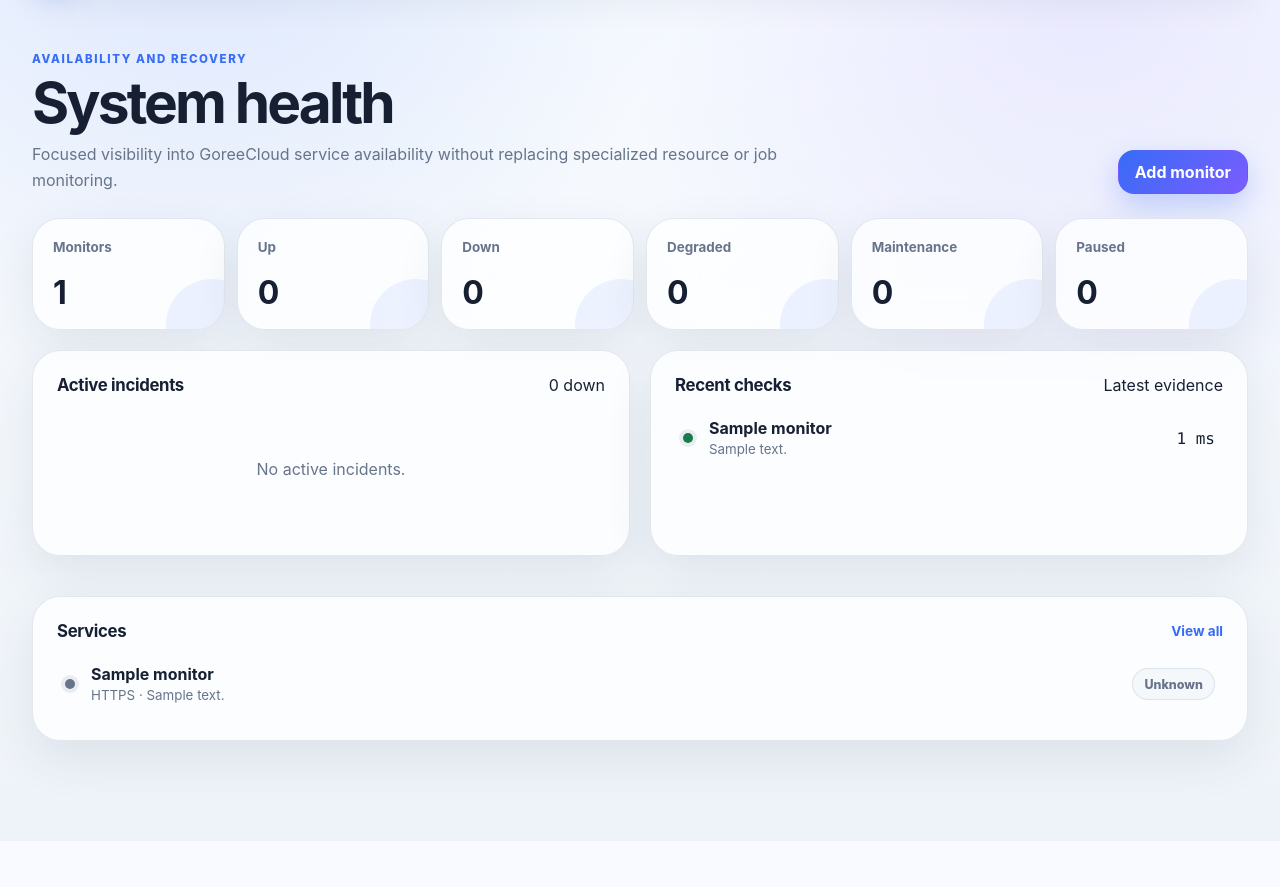
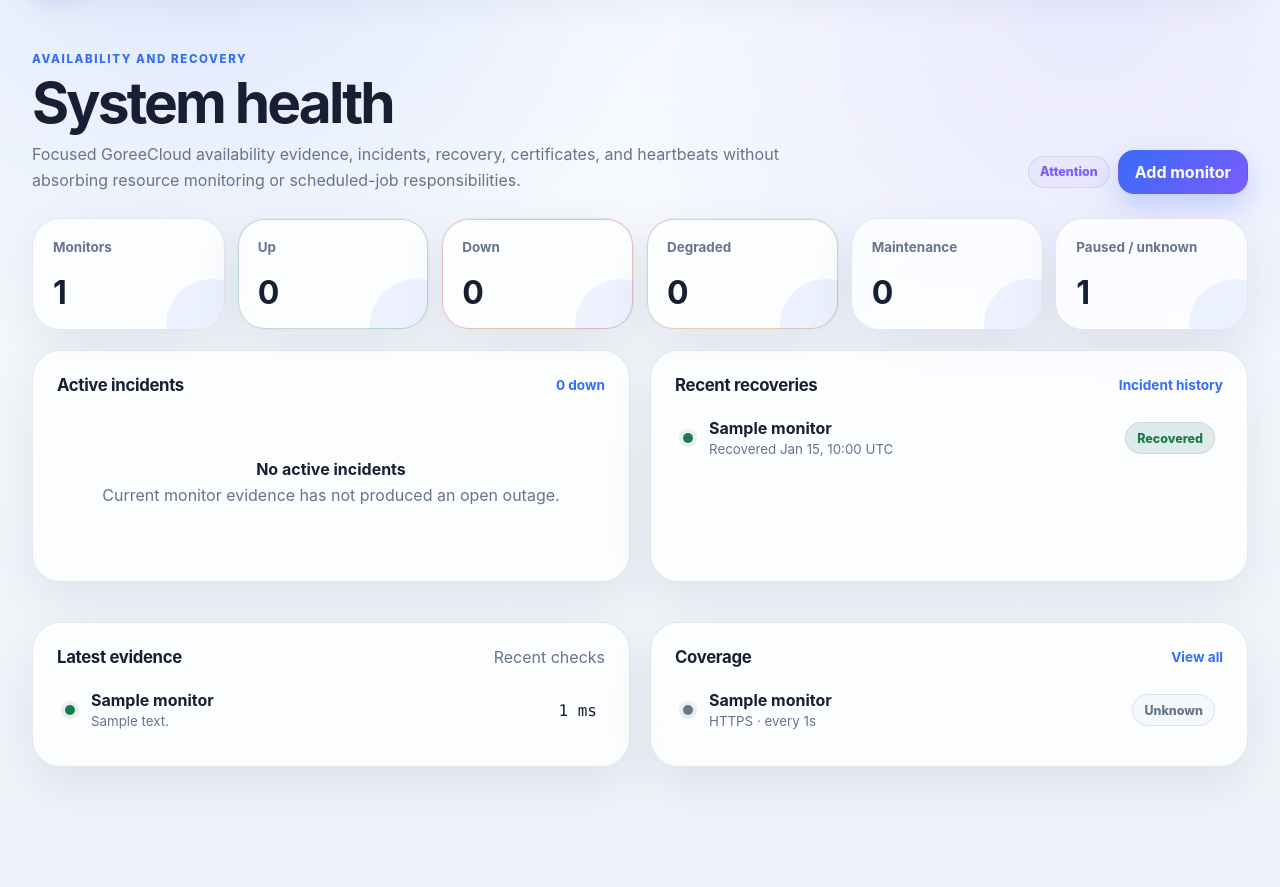
Before and after one commit to GoreeCloud/goreecloud-monitor, a Django app: page / in a window 1280 px wide. Shown: the part 72-959 px from the top of the page. Before the commit the page ends 857 px from the top, so only its background shows below. Run offline with Django 5.2, Linux system fonts and the light colour scheme; a user stored in the database is signed in; tables that the repository leaves empty hold one stand-in row (values such as "Sample post"); parts of the project's set-up code (start-up, migrations or seed data) failed here and were passed over.

Commit message:
Complete Glaze UI operational workflows

```diff
--- a/src/monitoring/urls.py
+++ b/src/monitoring/urls.py
@@ -12,10 +12,12 @@ urlpatterns = [
     path("monitors/<int:pk>/edit/", views.MonitorUpdateView.as_view(), name="monitor-update"),
     path("monitors/<int:pk>/delete/", views.MonitorDeleteView.as_view(), name="monitor-delete"),
     path("monitors/<int:pk>/rotate-token/", views.rotate_heartbeat_token, name="monitor-rotate-token"),
+    path("incidents/", views.incident_list, name="incident-list"),
     path("maintenance/", views.MaintenanceListView.as_view(), name="maintenance-list"),
     path("maintenance/new/", views.MaintenanceCreateView.as_view(), name="maintenance-create"),
     path("maintenance/<int:pk>/edit/", views.MaintenanceUpdateView.as_view(), name="maintenance-update"),
     path("maintenance/<int:pk>/delete/", views.MaintenanceDeleteView.as_view(), name="maintenance-delete"),
+    path("notifications/", views.notifications_view, name="notifications"),
     path("settings/", views.settings_view, name="settings"),
     path("push/<str:token>/", views.push_heartbeat, name="push-heartbeat"),
     path("health/live/", views.health_live, name="health-live"),
--- a/src/monitoring/views.py
+++ b/src/monitoring/views.py
@@ -8,7 +8,7 @@ from django.contrib import messages
 from django.contrib.auth.decorators import login_required
 from django.contrib.auth.mixins import LoginRequiredMixin, UserPassesTestMixin
 from django.db import connection
-from django.db.models import Count
+from django.db.models import Count, Q
 from django.http import HttpRequest, HttpResponse, JsonResponse
 from django.shortcuts import get_object_or_404, redirect, render
 from django.urls import reverse_lazy
@@ -21,20 +21,48 @@ from .forms import MaintenanceWindowForm, MonitorForm
 from .models import CheckResult, Incident, MaintenanceWindow, Monitor
 
 
+GLAZE_UI_VERSION = "1.0.0"
+
+
 class StaffRequiredMixin(LoginRequiredMixin, UserPassesTestMixin):
+    """Restrict configuration changes to explicitly privileged Monitor administrators."""
+
     def test_func(self):
         return self.request.user.is_staff
 
 
 @login_required
 def dashboard(request: HttpRequest) -> HttpResponse:
+    """Render the operational overview without exposing monitor credentials or raw payloads."""
+
     counts = {state: 0 for state, _ in Monitor.State.choices}
     for row in Monitor.objects.values("state").annotate(total=Count("id")):
         counts[row["state"]] = row["total"]
+
+    total = sum(counts.values())
+    if counts[Monitor.State.DOWN]:
+        overall_state = "Down"
+        overall_tone = "down"
+    elif counts[Monitor.State.DEGRADED]:
+        overall_state = "Degraded"
+        overall_tone = "degraded"
+    elif total and counts[Monitor.State.UP] == total:
+        overall_state = "Healthy"
+        overall_tone = "up"
+    elif total:
+        overall_state = "Attention"
+        overall_tone = "maintenance"
+    else:
+        overall_state = "Awaiting setup"
+        overall_tone = "unknown"
+
     context = {
         "counts": counts,
-        "total": Monitor.objects.count(),
+        "total": total,
+        "overall_state": overall_state,
+        "overall_tone": overall_tone,
         "active_incidents": Incident.objects.filter(ended_at__isnull=True).select_related("monitor")[:8],
+        "recent_recoveries": Incident.objects.filter(ended_at__isnull=False).select_related("monitor")[:8],
         "recent_checks": CheckResult.objects.select_related("monitor")[:12],
         "monitors": Monitor.objects.all()[:12],
     }
@@ -45,6 +73,38 @@ class MonitorListView(LoginRequiredMixin, ListView):
     model = Monitor
     template_name = "monitoring/monitor_list.html"
     context_object_name = "monitors"
+
+    def get_queryset(self):
+        queryset = super().get_queryset()
+        query = self.request.GET.get("q", "").strip()
+        state = self.request.GET.get("state", "").strip().upper()
+        kind = self.request.GET.get("kind", "").strip().upper()
+
+        if query:
+            # Search names only. Target values can contain private hostnames or addresses and
+            # should not be echoed into a broad discovery surface unnecessarily.
+            queryset = queryset.filter(name__icontains=query)
+        valid_states = {value for value, _ in Monitor.State.choices}
+        valid_kinds = {value for value, _ in Monitor.Kind.choices}
+        if state in valid_states:
+            queryset = queryset.filter(state=state)
+        if kind in valid_kinds:
+            queryset = queryset.filter(kind=kind)
+        return queryset
+
+    def get_context_data(self, **kwargs):
+        context = super().get_context_data(**kwargs)
+        context.update(
+            {
+                "query": self.request.GET.get("q", "").strip(),
+                "state_filter": self.request.GET.get("state", "").strip().upper(),
+                "kind_filter": self.request.GET.get("kind", "").strip().upper(),
+                "state_choices": Monitor.State.choices,
+                "kind_choices": Monitor.Kind.choices,
+                "result_count": self.object_list.count(),
+            }
+        )
+        return context
 
 
 @login_required
@@ -89,6 +149,36 @@ class MonitorDeleteView(StaffRequiredMixin, DeleteView):
     success_url = reverse_lazy("monitoring:monitor-list")
 
 
+@login_required
+def incident_list(request: HttpRequest) -> HttpResponse:
+    """Present active and recovered incidents as one searchable operational history."""
+
+    status = request.GET.get("status", "all").strip().lower()
+    query = request.GET.get("q", "").strip()
+    incidents = Incident.objects.select_related("monitor")
+    if status == "active":
+        incidents = incidents.filter(ended_at__isnull=True)
+    elif status == "recovered":
+        incidents = incidents.filter(ended_at__isnull=False)
+    else:
+        status = "all"
+    if query:
+        incidents = incidents.filter(Q(monitor__name__icontains=query))
+
+    return render(
+        request,
+        "monitoring/incidents.html",
+        {
+            "incidents": incidents[:200],
+            "status_filter": status,
+            "query": query,
+            "active_count": Incident.objects.filter(ended_at__isnull=True).count(),
+            "recovered_count": Incident.objects.filter(ended_at__isnull=False).count(),
+            "total_count": Incident.objects.count(),
+        },
+    )
+
+
 class MaintenanceListView(LoginRequiredMixin, ListView):
     model = MaintenanceWindow
     template_name = "monitoring/maintenance_list.html"
@@ -116,6 +206,22 @@ class MaintenanceDeleteView(StaffRequiredMixin, DeleteView):
 
 
 @login_required
+def notifications_view(request: HttpRequest) -> HttpResponse:
+    """Report notification integration posture without pretending transition events are delivery logs."""
+
+    ntfy_enabled = bool(settings.NTFY_BASE_URL and settings.NTFY_TOPIC and settings.NTFY_TOKEN)
+    return render(
+        request,
+        "monitoring/notifications.html",
+        {
+            "ntfy_enabled": ntfy_enabled,
+            "notify_status": "Planned after GoreeCloud Notify production approval",
+            "recent_transitions": Incident.objects.select_related("monitor")[:30],
+        },
+    )
+
+
+@login_required
 def settings_view(request: HttpRequest) -> HttpResponse:
     return render(
         request,
@@ -127,6 +233,7 @@ def settings_view(request: HttpRequest) -> HttpResponse:
             "public_targets": settings.MONITOR_ALLOW_PUBLIC_TARGETS,
             "max_concurrency": settings.MONITOR_MAX_CONCURRENCY,
             "retention_days": settings.MONITOR_CHECK_RETENTION_DAYS,
+            "glaze_version": GLAZE_UI_VERSION,
         },
     )
 
@@ -149,7 +256,9 @@ def push_heartbeat(request: HttpRequest, token: str) -> JsonResponse:
     monitor = get_object_or_404(Monitor, heartbeat_token=token, kind=Monitor.Kind.PUSH, enabled=True)
     monitor.last_heartbeat_at = timezone.now()
     monitor.save(update_fields=["last_heartbeat_at", "updated_at"])
-    return JsonResponse({"ok": True, "monitor": monitor.name, "received_at": monitor.last_heartbeat_at.isoformat()})
+    # A valid token is already credential-like. Keep the unauthenticated acknowledgement
+    # intentionally generic so possession does not reveal the internal monitor identity.
+    return JsonResponse({"ok": True, "received_at": monitor.last_heartbeat_at.isoformat()})
 
 
 @require_http_methods(["GET"])
--- a/templates/monitoring/dashboard.html
+++ b/templates/monitoring/dashboard.html
@@ -1,26 +1,31 @@
 {% extends "monitoring/base.html" %}
 {% block content %}
 <section class="hero">
-  <div><div class="eyebrow">Availability and recovery</div><h1>System health</h1><p class="muted">Focused visibility into GoreeCloud service availability without replacing specialized resource or job monitoring.</p></div>
-  {% if user.is_staff %}<a class="button primary" href="{% url 'monitoring:monitor-create' %}">Add monitor</a>{% endif %}
+  <div class="hero-copy"><div class="eyebrow">Availability and recovery</div><h1>System health</h1><p>Focused GoreeCloud availability evidence, incidents, recovery, certificates, and heartbeats without absorbing resource monitoring or scheduled-job responsibilities.</p></div>
+  <div class="actions"><span class="pill {{ overall_tone }}">{{ overall_state }}</span>{% if user.is_staff %}<a class="button primary" href="{% url 'monitoring:monitor-create' %}">Add monitor</a>{% endif %}</div>
 </section>
 <section class="metric-grid" aria-label="Monitor state summary">
   <article class="metric panel"><span>Monitors</span><strong>{{ total }}</strong></article>
-  <article class="metric panel state-up"><span>Up</span><strong>{{ counts.UP }}</strong></article>
-  <article class="metric panel state-down"><span>Down</span><strong>{{ counts.DOWN }}</strong></article>
-  <article class="metric panel state-degraded"><span>Degraded</span><strong>{{ counts.DEGRADED }}</strong></article>
+  <article class="metric panel" data-state="up"><span>Up</span><strong>{{ counts.UP }}</strong></article>
+  <article class="metric panel" data-state="down"><span>Down</span><strong>{{ counts.DOWN }}</strong></article>
+  <article class="metric panel" data-state="degraded"><span>Degraded</span><strong>{{ counts.DEGRADED }}</strong></article>
   <article class="metric panel"><span>Maintenance</span><strong>{{ counts.MAINTENANCE }}</strong></article>
-  <article class="metric panel"><span>Paused</span><strong>{{ counts.PAUSED }}</strong></article>
+  <article class="metric panel"><span>Paused / unknown</span><strong>{{ counts.PAUSED|add:counts.UNKNOWN }}</strong></article>
 </section>
 <div class="two-column">
-  <section class="panel section-panel"><div class="section-heading"><h2>Active incidents</h2><span>{{ counts.DOWN }} down</span></div>
-    {% if active_incidents %}<div class="stack">{% for incident in active_incidents %}<a class="row-link" href="{% url 'monitoring:monitor-detail' incident.monitor_id %}"><span class="status-dot down"></span><span><strong>{{ incident.monitor.name }}</strong><small>Since {{ incident.started_at|date:"M j, H:i" }} UTC</small></span><span class="pill down">Down</span></a>{% endfor %}</div>{% else %}<div class="empty">No active incidents.</div>{% endif %}
+  <section class="panel section-panel"><div class="section-heading"><h2>Active incidents</h2><a href="{% url 'monitoring:incident-list' %}?status=active">{{ counts.DOWN }} down</a></div>
+    {% if active_incidents %}<div class="stack">{% for incident in active_incidents %}<a class="row-link" href="{% url 'monitoring:monitor-detail' incident.monitor_id %}"><span class="status-dot down"></span><span><strong>{{ incident.monitor.name }}</strong><small>Started {{ incident.started_at|date:"M j, H:i" }} UTC</small></span><span class="pill down">Active</span></a>{% endfor %}</div>{% else %}<div class="empty"><strong>No active incidents</strong>Current monitor evidence has not produced an open outage.</div>{% endif %}
   </section>
-  <section class="panel section-panel"><div class="section-heading"><h2>Recent checks</h2><span>Latest evidence</span></div>
-    {% if recent_checks %}<div class="stack">{% for check in recent_checks %}<a class="row-link" href="{% url 'monitoring:monitor-detail' check.monitor_id %}"><span class="status-dot {% if check.success %}up{% else %}down{% endif %}"></span><span><strong>{{ check.monitor.name }}</strong><small>{{ check.message }}</small></span><span class="mono">{% if check.response_time_ms %}{{ check.response_time_ms|floatformat:0 }} ms{% else %}—{% endif %}</span></a>{% endfor %}</div>{% else %}<div class="empty">No check evidence yet. Start the worker to begin monitoring.</div>{% endif %}
+  <section class="panel section-panel"><div class="section-heading"><h2>Recent recoveries</h2><a href="{% url 'monitoring:incident-list' %}?status=recovered">Incident history</a></div>
+    {% if recent_recoveries %}<div class="stack">{% for incident in recent_recoveries %}<a class="row-link" href="{% url 'monitoring:monitor-detail' incident.monitor_id %}"><span class="status-dot up"></span><span><strong>{{ incident.monitor.name }}</strong><small>Recovered {{ incident.ended_at|date:"M j, H:i" }} UTC</small></span><span class="pill up">Recovered</span></a>{% endfor %}</div>{% else %}<div class="empty"><strong>No recoveries yet</strong>Recovered incidents will appear here after controlled state transitions.</div>{% endif %}
   </section>
 </div>
-<section class="panel section-panel"><div class="section-heading"><h2>Services</h2><a href="{% url 'monitoring:monitor-list' %}">View all</a></div>
-  <div class="stack">{% for monitor in monitors %}<a class="row-link" href="{% url 'monitoring:monitor-detail' monitor.pk %}"><span class="status-dot {{ monitor.state|lower }}"></span><span><strong>{{ monitor.name }}</strong><small>{{ monitor.kind }} · {{ monitor.last_message|default:"Awaiting first check" }}</small></span><span class="pill {{ monitor.state|lower }}">{{ monitor.get_state_display }}</span></a>{% empty %}<div class="empty">Create the first monitor to begin.</div>{% endfor %}</div>
-</section>
+<div class="two-column">
+  <section class="panel section-panel"><div class="section-heading"><h2>Latest evidence</h2><span class="muted">Recent checks</span></div>
+    {% if recent_checks %}<div class="stack">{% for check in recent_checks %}<a class="row-link" href="{% url 'monitoring:monitor-detail' check.monitor_id %}"><span class="status-dot {% if check.success %}up{% else %}down{% endif %}"></span><span><strong>{{ check.monitor.name }}</strong><small>{{ check.message }}</small></span><span class="mono">{% if check.response_time_ms %}{{ check.response_time_ms|floatformat:0 }} ms{% else %}—{% endif %}</span></a>{% endfor %}</div>{% else %}<div class="empty"><strong>No check evidence yet</strong>Start the approved worker only after the target environment is ready.</div>{% endif %}
+  </section>
+  <section class="panel section-panel"><div class="section-heading"><h2>Coverage</h2><a href="{% url 'monitoring:monitor-list' %}">View all</a></div>
+    <div class="stack">{% for monitor in monitors %}<a class="row-link" href="{% url 'monitoring:monitor-detail' monitor.pk %}"><span class="status-dot {{ monitor.state|lower }}"></span><span><strong>{{ monitor.name }}</strong><small>{{ monitor.get_kind_display }} · every {{ monitor.interval_seconds }}s</small></span><span class="pill {{ monitor.state|lower }}">{{ monitor.get_state_display }}</span></a>{% empty %}<div class="empty"><strong>No monitors configured</strong>Import or create reviewed definitions when the isolated target is ready.</div>{% endfor %}</div>
+  </section>
+</div>
 {% endblock %}
--- a/templates/monitoring/monitor_form.html
+++ b/templates/monitoring/monitor_form.html
@@ -1,3 +1,3 @@
 {% extends "monitoring/base.html" %}
 {% block title %}Monitor settings · GoreeCloud Monitor{% endblock %}
-{% block content %}<section class="hero"><div><div class="eyebrow">Monitor configuration</div><h1>{% if object %}Edit {{ object.name }}{% else %}Add monitor{% endif %}</h1><p class="muted">Private and reserved network targets require an explicit server-side allowlist.</p></div></section><section class="panel form-panel"><form method="post" class="form-grid">{% csrf_token %}{{ form.as_p }}<div class="actions"><button class="button primary" type="submit">Save monitor</button><a class="button quiet" href="{% url 'monitoring:monitor-list' %}">Cancel</a></div></form></section>{% endblock %}
+{% block content %}<section class="hero"><div class="hero-copy"><div class="eyebrow">Monitor configuration</div><h1>{% if object %}Edit {{ object.name }}{% else %}Add monitor{% endif %}</h1><p>Keep every definition narrow, bounded, and recoverable. Private and reserved network targets require an explicit server-side allowlist.</p></div></section><section class="panel form-panel"><div class="callout"><strong>Least-privilege monitoring</strong><p>Use only the target, protocol, timeout, assertions, and frequency required to establish availability. Do not place reusable credentials in ordinary monitor fields.</p></div><form method="post" class="form-grid" style="margin-top:20px">{% csrf_token %}{{ form.as_p }}<div class="actions"><button class="button primary" type="submit">Save monitor</button><a class="button quiet" href="{% url 'monitoring:monitor-list' %}">Cancel</a></div></form></section>{% endblock %}
```
Also changed, not shown: templates/monitoring/incidents.html (added, +15 -0 lines), templates/monitoring/monitor_detail.html (+4 -4 lines), templates/monitoring/monitor_list.html (+11 -2 lines), templates/monitoring/notifications.html (added, +11 -0 lines), templates/monitoring/settings.html (+7 -5 lines), templates/registration/login.html (+5 -7 lines), tests/test_glaze_ui.py (added, +67 -0 lines), tests/test_views.py (+41 -3 lines).
